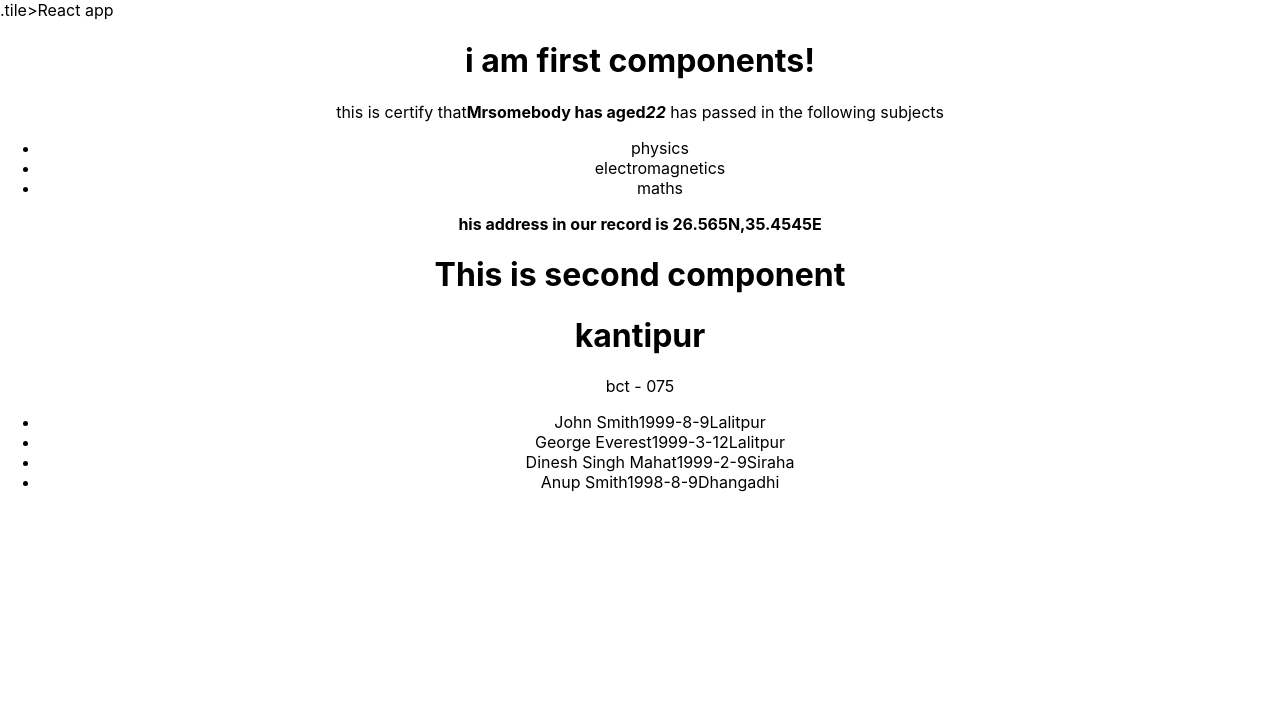
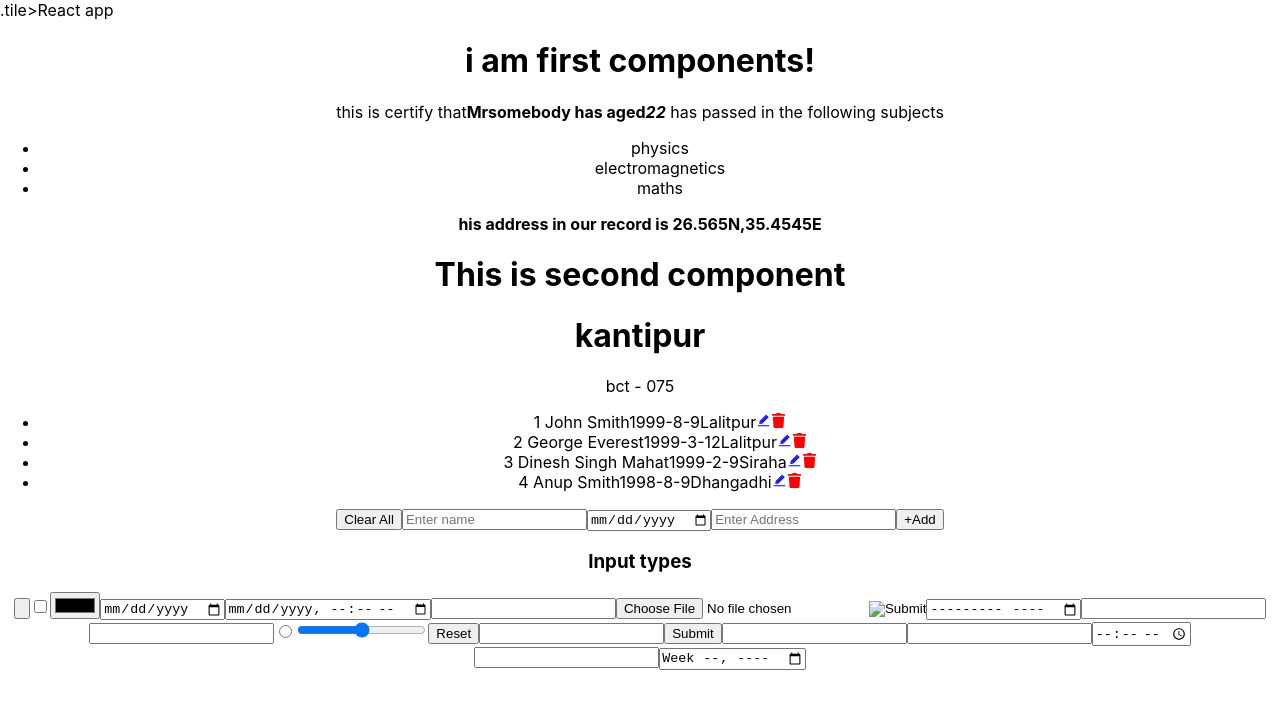
Before and after one commit to kundangiri/beginner_react, a React (Create React App) app: page / in a window 1280 px wide. Shown: the top 706 px of the page. Built offline with nearby package versions, Linux system fonts and the light colour scheme.

Commit message:
bigginerapp

```diff
--- a/src/components/studentregister.js
+++ b/src/components/studentregister.js
@@ -1,6 +1,88 @@
-import React from "react";
+import React, { useState, useRef } from "react";
+import { FaTrash } from "react-icons/fa";
+import { AiTwotoneEdit } from "react-icons/ai";
 
 const Register = ({ batch, faculty, college, students }) => {
+  const [entries, setEntries] = useState(students);
+
+  const [name, setName] = useState("");
+  const [dob, setDob] = useState("");
+  const [address, setAddress] = useState("");
+  const [selectedEntry, setSelectedEntry] = useState(null);
+  const [editMode, setEditMode] = useState(false);
+
+  const nameRef = useRef(null);
+  const dobRef = useRef(null);
+  const addressRef = useRef(null);
+
+  const handlePressEnterAtName = (e) => {
+    console.log(e);
+    if (e.code === "Enter") {
+      dobRef.current.focus();
+    }
+  };
+
+  const handlePressEnterAtDOB = (e) => {
+    console.log(e);
+    if (e.code === "Enter") {
+      addressRef.current.focus();
+    }
+  };
+
+  const handlePressEnterAtAddress = (e) => {
+    console.log(e);
+    if (e.code === "Enter") {
+      handleAddEntry();
+    }
+  };
+
+  const handleAddEntry = () => {
+    if (!editMode) {
+      setEntries([
+        ...entries,
+        {
+          id: entries.length + 1,
+          name: name,
+          dob: dob,
+          address: address,
+        },
+      ]);
+    } else {
+      setEntries(
+        entries.map((en) =>
+          en.id === selectedEntry.id ? { ...en, name, dob, address } : en
+        )
+      );
+      setEditMode(false);
+      setSelectedEntry(null);
+    }
+    setName("");
+    setDob("");
+    setAddress("");
+    nameRef.current.focus();
+  };
+
+  const handleRemoveEntry = (id) => {
+    setEntries(entries.filter((a) => a.id !== id));
+  };
+
+  const handleEditEntry = (entry) => {
+    setEditMode(true);
+    setSelectedEntry(entry);
+    setName(entry.name);
+    setDob(entry.dob);
+    setAddress(entry.address);
+  };
+
+  const handleCancelEdit = () => {
+    setEditMode(false);
+    setSelectedEntry(null);
+    setName("");
+    setDob("");
+    setAddress("");
+    nameRef.current.focus();
+  };
+
   return (
     <div>
       <h1>{college}</h1>
@@ -8,14 +90,83 @@ const Register = ({ batch, faculty, college, students }) => {
         {faculty} - {batch}
       </p>
       <ul>
-        {students.map((s) => (
-          <li key={s.id}>
+        {entries.map((s) => (
+          <li
+            key={s.id}
+            className={selectedEntry?.id === s.id ? "selected-entry" : ""}
+          >
+            <span>{s.id} </span>
             <span>{s.name}</span>
             <span>{s.dob}</span>
             <span>{s.address}</span>
+            <AiTwotoneEdit
+              color="blue"
+              size={15}
+              onClick={() => handleEditEntry(s)}
+            />
+            <FaTrash
+              color="red"
+              size={15}
+              onClick={() => handleRemoveEntry(s.id)}
+            />
           </li>
         ))}
       </ul>
+      <button onClick={() => setEntries([])}>Clear All</button>
+      <input
+        placeholder="Enter name"
+        onChange={(e) => setName(e.target.value)}
+        value={name}
+        ref={nameRef}
+        onKeyUp={handlePressEnterAtName}
+      />
+      <input
+        placeholder="Enter DOB"
+        onChange={(e) => setDob(e.target.value)}
+        value={dob}
+        ref={dobRef}
+        type="date"
+        onKeyUp={handlePressEnterAtDOB}
+      />
+      <input
+        placeholder="Enter Address"
+        onChange={(e) => setAddress(e.target.value)}
+        value={address}
+        ref={addressRef}
+        onKeyUp={handlePressEnterAtAddress}
+      />
+      <button onClick={handleAddEntry}>{editMode ? "Save" : "+Add"}</button>
+      {editMode ? <button onClick={handleCancelEdit}>Cancel</button> : null}
+
+      <div>
+        <h3>Input types</h3>
+        <input type="button" onChange={(event) => console.log(event)} />
+        <input type="checkbox" onChange={(event) => console.log(event)} />
+        <input type="color" onChange={(event) => console.log(event)} />
+        <input type="date" onChange={(event) => console.log(event)} />
+        <input type="datetime-local" onChange={(event) => console.log(event)} />
+        <input type="email" onChange={(event) => console.log(event)} />
+        <input type="file" onChange={(event) => console.log(event)} />
+        <input type="hidden" onChange={(event) => console.log(event)} />
+        <input type="image" onChange={(event) => console.log(event)} />
+        <input type="month" onChange={(event) => console.log(event)} />
+        <input type="number" onChange={(event) => console.log(event)} />
+        <input type="password" onChange={(event) => console.log(event)} />
+        <input type="radio" onChange={(event) => console.log(event)} />
+        <input type="range" onChange={(event) => console.log(event)} />
+        <input type="reset" onChange={(event) => console.log(event)} />
+        <input type="search" onChange={(event) => console.log(event)} />
+        <input type="submit" onChange={(event) => console.log(event)} />
+        <input type="tel" onChange={(event) => console.log(event)} />
+        <input
+          type="text"
+          onChange={(event) => console.log(event)}
+          onKeyUp={(e) => console.log(e)}
+        />
+        <input type="time" onChange={(event) => console.log(event)} />
+        <input type="url" onChange={(event) => console.log(event)} />
+        <input type="week" onChange={(event) => console.log(event)} />
+      </div>
     </div>
   );
 };
```
